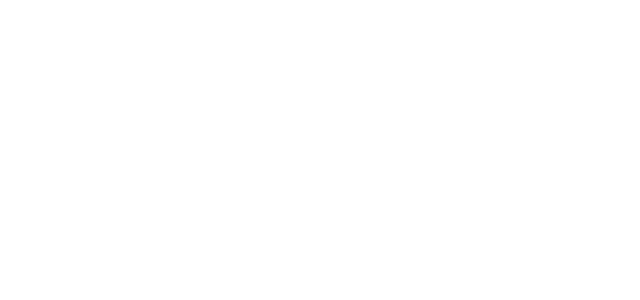
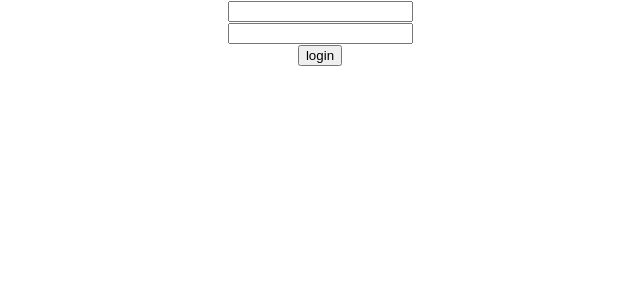
Before and after one commit to kamrul-dev/email-password-authentication, a React (Create React App) app: page / in a window 1280 px wide. Shown: the top 300 px of the page, without its empty margins (320-960 px from the left). Built offline with nearby package versions, Linux system fonts and the light colour scheme.

Commit message:
Simple form, input, change, blur, submit, preventDefault

```diff
--- a/src/App.js
+++ b/src/App.js
@@ -7,9 +7,29 @@
 const auth = getAuth(app);
 
 function App() {
+
+  const handleEmailBlur = event => {
+    console.log(event.target.value);
+  }
+
+  const handlePasswordBlur = event => {
+    console.log(event.target.value);
+  }
+
+  const handleFormSubmit = event => {
+    console.log('form submitted');
+    event.preventDefault();
+  }
+
   return (
     <div className="App">
-
+      <form onSubmit={handleFormSubmit}>
+        <input onBlur={handleEmailBlur} type="email" name="" id="" />
+        <br />
+        <input onBlur={handlePasswordBlur} type="password" name="" id="" />
+        <br />
+        <input type="submit" value="login" />
+      </form>
     </div>
   );
 }
```
